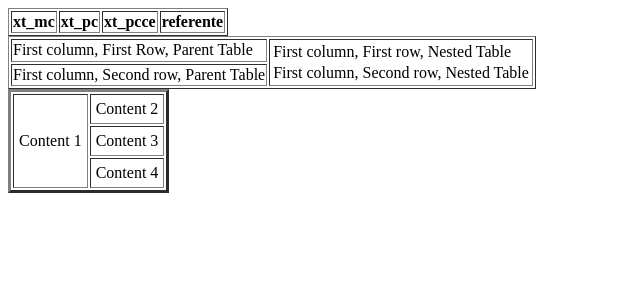
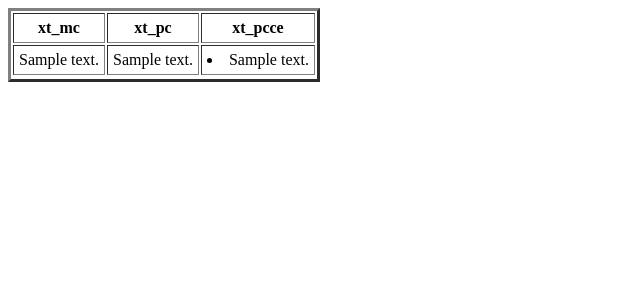
Before and after one commit to ehebel/modeladorsemantiko, a Django app: page /modelador/pendientes/ in a window 1280 px wide. Shown: the top 300 px of the page, without its empty margins (0-640 px from the left). Run offline with Django 3.2, Linux system fonts and the light colour scheme; tables that the repository leaves empty hold one stand-in row (values such as "Sample post"); lists and menus that the app fills with data are empty; parts of the project's set-up code (start-up, migrations or seed data) failed here and were passed over; some libraries are stand-ins or nearby versions.

Commit message:
Mejoras al modelo de Privilegios CAS

```diff
--- a/modeladorFarmacos/views.py
+++ b/modeladorFarmacos/views.py
@@ -43,7 +43,7 @@ def lista_mc(solicitud):
           })
 
 def pendientes(solicitud):
-    mc = xt_mc.objects.order_by('descripcion').filter(descripcion__contains='Zopiclona').all()
+    mc = xt_mc.objects.order_by('descripcion').all()
     return render_to_response('listado_trabajo.html'
         ,{'pendientes_mc':mc})
 
--- a/modeladorges/autocomplete_light_registry.py
+++ b/modeladorges/autocomplete_light_registry.py
@@ -118,7 +118,7 @@ autocomplete_light.register(amca, search_fields=('amca_desc','amca_cod',),
 autocomplete_light.register(intervencion, search_fields=('id_intev','interv_glosa',),
     autocomplete_js_attributes={'placeholder': 'Intervencion'})
 
-autocomplete_light.register(documento, search_fields=('estado',),
+autocomplete_light.register(documento, search_fields=('documento',),
     autocomplete_js_attributes={'placeholder': 'Documento'})
 
 autocomplete_light.register(atributo, search_fields=('atributo',),
--- a/templates/listado_trabajo.html
+++ b/templates/listado_trabajo.html
@@ -5,81 +5,39 @@
     <title>Listado de Trabajo</title>
 </head>
 <body>
-<table border="1">
-    <tr>
-        <th>xt_mc</th>
-        <th>xt_pc</th>
-        <th>xt_pcce</th>
-        <th>referente</th>
 
-    </tr>
-    {% for item in pendientes_mc %}
+<table border=3 cellpadding=5>
         <tr>
-            <td>{{ item.descripcion }}</td>
+            <th>xt_mc</th>
+            <th>xt_pc</th>
+            <th>xt_pcce</th>
+        </tr>
+        {% for item in pendientes_mc %}
+        <tr>
+                <td rowspan={{ item.xt_pc_set.all|length }}>
+                        {{ item.descripcion }}
+                    {% for pc in item.xt_pc_set.all %}
+                        </td>
             <td>
-            {% for pc in item.xt_pc_set.all%}
-                <li> {{ pc.descripcion }} </li>
-            {% endfor %}
+                {{ pc.descripcion }}
             </td>
             <td>
-                {% for producto in item.xt_pc_set.all %}
-                    {% for pcce in producto.xt_pcce_set.all %}
+                    {% for pcce in pc.xt_pcce_set.all %}
                         <li>{{ pcce.descripcion }}</li>
-                    {% endfor %}
+
                 {% empty %}
-                    Sin PCCE
+                        Sin PCCE!
                 {% endfor %}
+
             </td>
-            <td>
-                {% for producto in item.xt_pc_set.all %}
-                    {% for bioeq in producto.xt_bioequivalente.all %}
-                        <li>{{ bioeq.referencia }}</li>
-                    {% endfor %}
-                {% endfor %}
-            </td>
+        </tr>
 
-
-        </tr>
-    {% endfor %}
-</table>
-
-<table border="1" >
-    <tr>
-        <td>First column, First Row, Parent Table</td>
-        <td rowspan="2">
-            <table cellpadding="1" cellspacing="1">
-                <tr>
-                    <td>First column, First row, Nested Table</td>
-                </tr>
-                <tr>
-                    <td>First column, Second row, Nested Table</td>
-                </tr>
-            </table>
-        </td>
         <tr>
-            <td>First column, Second row, Parent Table</td>
-        </tr>
+            {% endfor %}
+        {% endfor %}
     </tr>
 </table>
 
-<table border=3 cellpadding=5>
-    <tr>
-        <td rowspan=3>
-            Content 1
-        </td><td>
-        Content 2
-    </td>
-    </tr><tr>
-    <td>
-        Content 3
-    </td>
-</tr>
-    <tr>
-        <td>
-            Content 4
-        </td>
-    </tr>
-</table>
 
 </body>
 </html>
```
